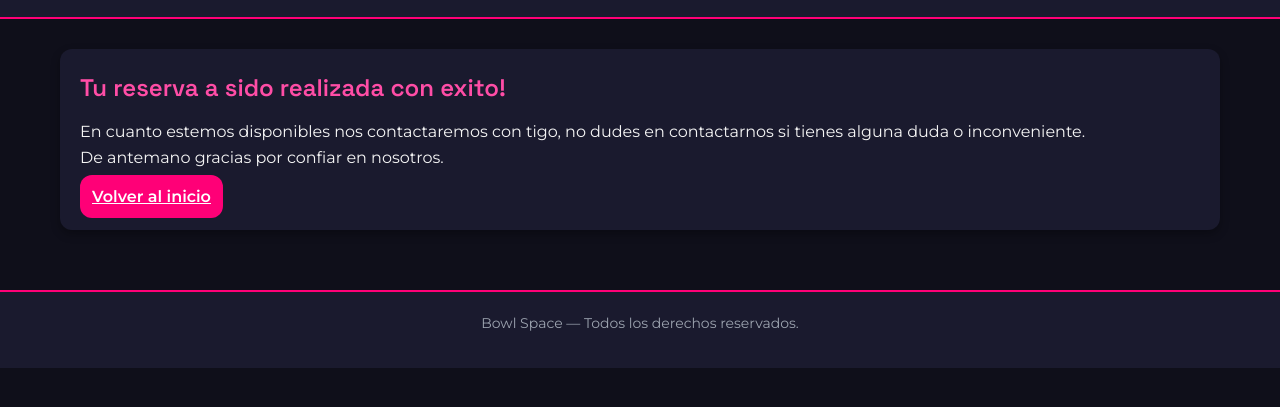
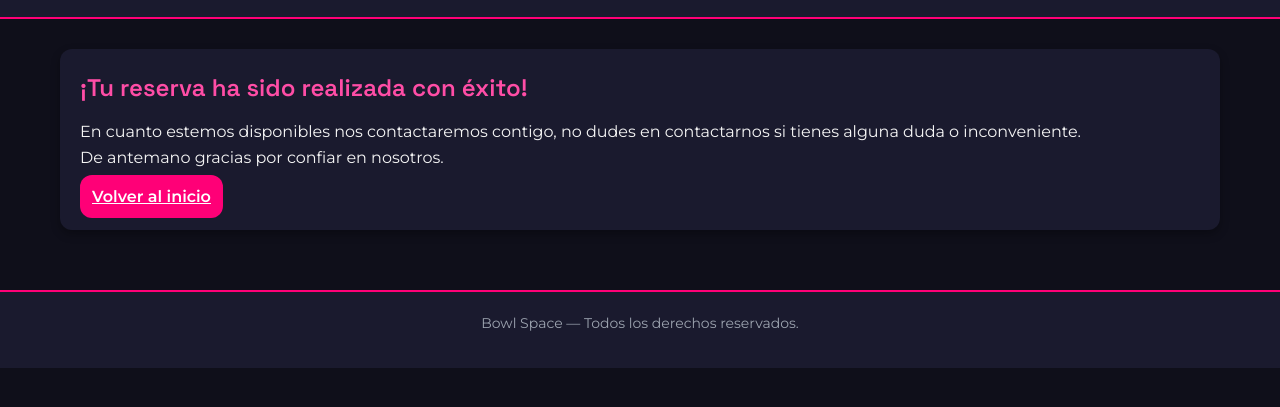
Before and after one commit to RedZeke/BowlSpace, a plain HTML site: page gracias.html in a window 1280 px wide. Shown: the part 233-640 px from the top of the page. Drawn offline with Linux system fonts and the light colour scheme.

Commit message:
gracias.html

```diff
--- a/gracias.html
+++ b/gracias.html
@@ -24,9 +24,9 @@
 
   <main>
     <section class="about" aria-labelledby="historia">
-      <h2 id="Presentacion">Tu reserva a sido realizada con exito!</h2>
+      <h2 id="Presentacion">¡Tu reserva ha sido realizada con éxito!</h2>
       <p>
-        En cuanto estemos disponibles nos contactaremos con tigo, no dudes en contactarnos si tienes alguna duda o inconveniente.
+        En cuanto estemos disponibles nos contactaremos contigo, no dudes en contactarnos si tienes alguna duda o inconveniente.
         <br>
         De antemano gracias por confiar en nosotros.
       </p>
```
